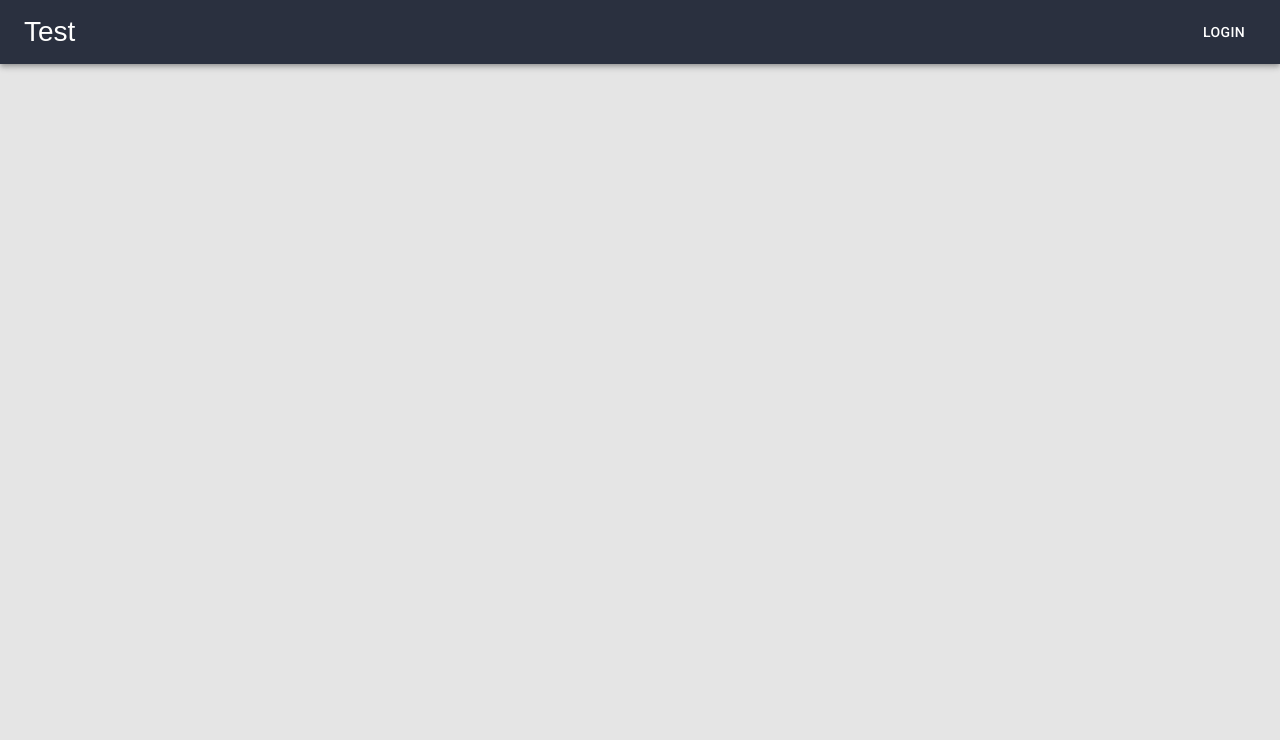
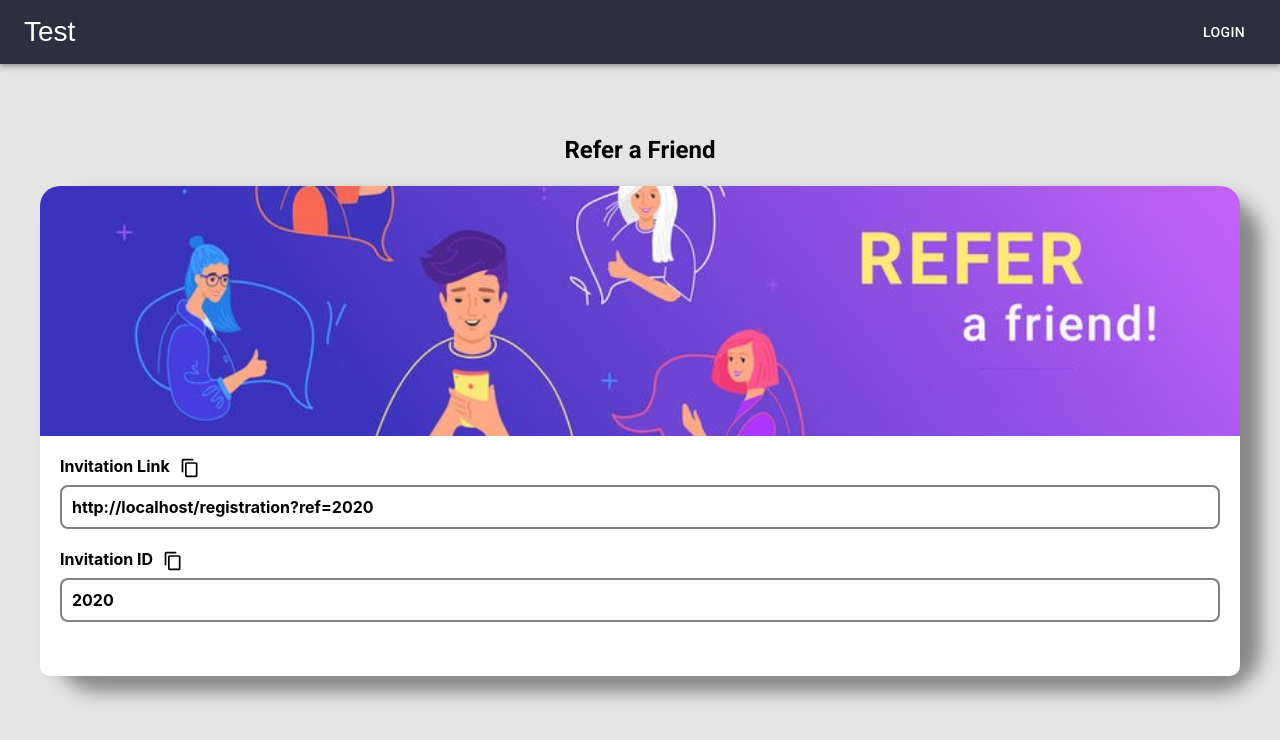
Before and after one commit to Harut101/test, a React (Create React App) app: page /refer in a window 1280 px wide. Before the commit this address had no page. Shown: the top 740 px of the page. Built offline with nearby package versions, Linux system fonts and the light colour scheme.

Commit message:
new page

```diff
--- a/src/components/menuCard/MenuCard.jsx
+++ b/src/components/menuCard/MenuCard.jsx
@@ -4,7 +4,7 @@ import CardMedia from "@mui/material/CardMedia";
 import Typography from "@mui/material/Typography";
 import Box from "@mui/material/Box";
 
-export default function ImgMediaCard({ image, title, desc }) {
+export default function ImgMediaCard({ image, title, desc, onClick }) {
   return (
     <Box
       sx={{
@@ -13,6 +13,7 @@ export default function ImgMediaCard({ image, title, desc }) {
         width: "100%",
         cursor: "pointer",
       }}
+      onClick={onClick}
     >
       <Card sx={{ width: "100%" }}>
         <CardMedia component="img" alt="team" height="140" image={image} />
--- a/src/pages/index.js
+++ b/src/pages/index.js
@@ -3,6 +3,7 @@ import Registration from "./registration/Registration";
 import Login from "./login/Login";
 import Profile from "./profile/Profile";
 import Invest from "./invest/Invest";
+import Refer from "./refer/Refer";
 
 function Pages() {
   return (
@@ -11,6 +12,7 @@ function Pages() {
       <Route path="/registration" element={<Registration />} />
       <Route path="/login" element={<Login />} />
       <Route path="/invest" element={<Invest />} />
+      <Route path="/refer" element={<Refer />} />
     </Routes>
   );
 }
--- a/src/pages/invest/Invest.jsx
+++ b/src/pages/invest/Invest.jsx
@@ -72,7 +72,10 @@ function Registration() {
               text={
                 "53b744fed62bfdd6154326e04ab9ea7e05368b9753953eda8f54d2e5a9e195d5"
               }
-              onCopy={() => setCopied(true)}
+              onCopy={() => {
+                setCopied(true);
+                setTimeout(() => setCopied(false), 1000);
+              }}
             >
               <Tooltip open={copied} arrow={true} title="Copied">
                 <ContentCopyIcon sx={{ cursor: "pointer" }} />
--- a/src/pages/profile/Profile.jsx
+++ b/src/pages/profile/Profile.jsx
@@ -76,7 +76,7 @@ function Profile() {
             }}
           >
             <MenuCard image={"/images/team.jpg"} title="My Team" />
-            <MenuCard image={"/images/refer.jpg"} title="Refer a Friend" />
+            <MenuCard image={"/images/refer.jpg"} title="Refer a Friend"  onClick={() => navigate("/refer")}/>
             <MenuCard image={"/images/send-msg.webp"} title="Send a Message" />
             <MenuCard image={"/images/wallet.webp"} title="Wallet" />
             <MenuCard image={"/images/about-us.jpg"} title="About Us" />
--- /dev/null
+++ b/src/pages/refer/Refer.jsx
@@ -0,0 +1,107 @@
+import { useState } from "react";
+import Box from "@mui/material/Box";
+import ContentCopyIcon from "@mui/icons-material/ContentCopy";
+import Typography from "@mui/material/Typography";
+import { CopyToClipboard } from "react-copy-to-clipboard";
+import Tooltip from "@mui/material/Tooltip";
+import ImageListItem from "@mui/material/ImageListItem";
+
+function Refer() {
+  const [copied, setCopied] = useState(false);
+  const [copiedId, setCopiedId] = useState(false);
+  const invitationLink = `${window.location.origin}/registration?ref=${2020}`;
+  return (
+    <Box>
+      <Box sx={{ mb: "20px" }}>
+        <Typography
+          variant="h5"
+          sx={{ fontWeight: "bold", fontSize: "px", textAlign: "center" }}
+        >
+          Refer a Friend
+        </Typography>
+      </Box>
+      <Box sx={{ borderRadius: 10, boxShadow: "18px 13px 18px 3px #888888" }}>
+        <Box>
+          <ImageListItem sx={{ height: "250px !important" }}>
+            <img
+              style={{ borderRadius: "20px 20px 0 0" }}
+              alt="A"
+              src="/images/refer.jpg"
+            />
+          </ImageListItem>
+        </Box>
+        <Box
+          sx={{
+            height: 200,
+            background: "#fff",
+            borderRadius: "0 0 10px 10px",
+            padding: "20px",
+            fontSize: ["12px", "14px", "16px"],
+          }}
+        >
+          <Box sx={{ mb: "20px" }}>
+            <Box sx={{ display: "flex", mb: "5px" }}>
+              <Typography variant="p" sx={{ fontWeight: "bold", mr: "10px" }}>
+                Invitation Link
+              </Typography>
+              <CopyToClipboard
+                text={invitationLink}
+                onCopy={() => {
+                  setCopied(true);
+                  setTimeout(() => setCopied(false), 1000);
+                }}
+              >
+                <Tooltip open={copied} arrow={true} title="Copied">
+                  <ContentCopyIcon sx={{ cursor: "pointer", width: "20px" }} />
+                </Tooltip>
+              </CopyToClipboard>
+            </Box>
+            <Box
+              sx={{
+                borderRadius: 2,
+                border: "2px solid gray",
+                padding: "10px 10px ",
+              }}
+            >
+              <Typography variant="p" sx={{ fontWeight: "bold" }}>
+                {invitationLink}
+              </Typography>
+            </Box>
+          </Box>
+          <Box>
+            <Box sx={{ display: "flex", mb: "5px" }}>
+              <Typography variant="p" sx={{ fontWeight: "bold", mr: "10px" }}>
+                Invitation ID
+              </Typography>
+              <CopyToClipboard
+                text={"2020"}
+                onCopy={() => {
+                  setCopiedId(true);
+                  setTimeout(() => setCopiedId(false), 1000);
+                }}
+              >
+                <Tooltip open={copiedId} arrow={true} title="Copied">
+                  <ContentCopyIcon sx={{ cursor: "pointer", width: "20px" }} />
+                </Tooltip>
+              </CopyToClipboard>
+            </Box>
+
+            <Box
+              sx={{
+                borderRadius: 2,
+                border: "2px solid gray",
+                padding: "10px 10px ",
+              }}
+            >
+              <Typography variant="p" sx={{ fontWeight: "bold" }}>
+                {2020}
+              </Typography>
+            </Box>
+          </Box>
+        </Box>
+      </Box>
+    </Box>
+  );
+}
+
+export default Refer;
```
Also changed, not shown: public/images/team.jpg.
